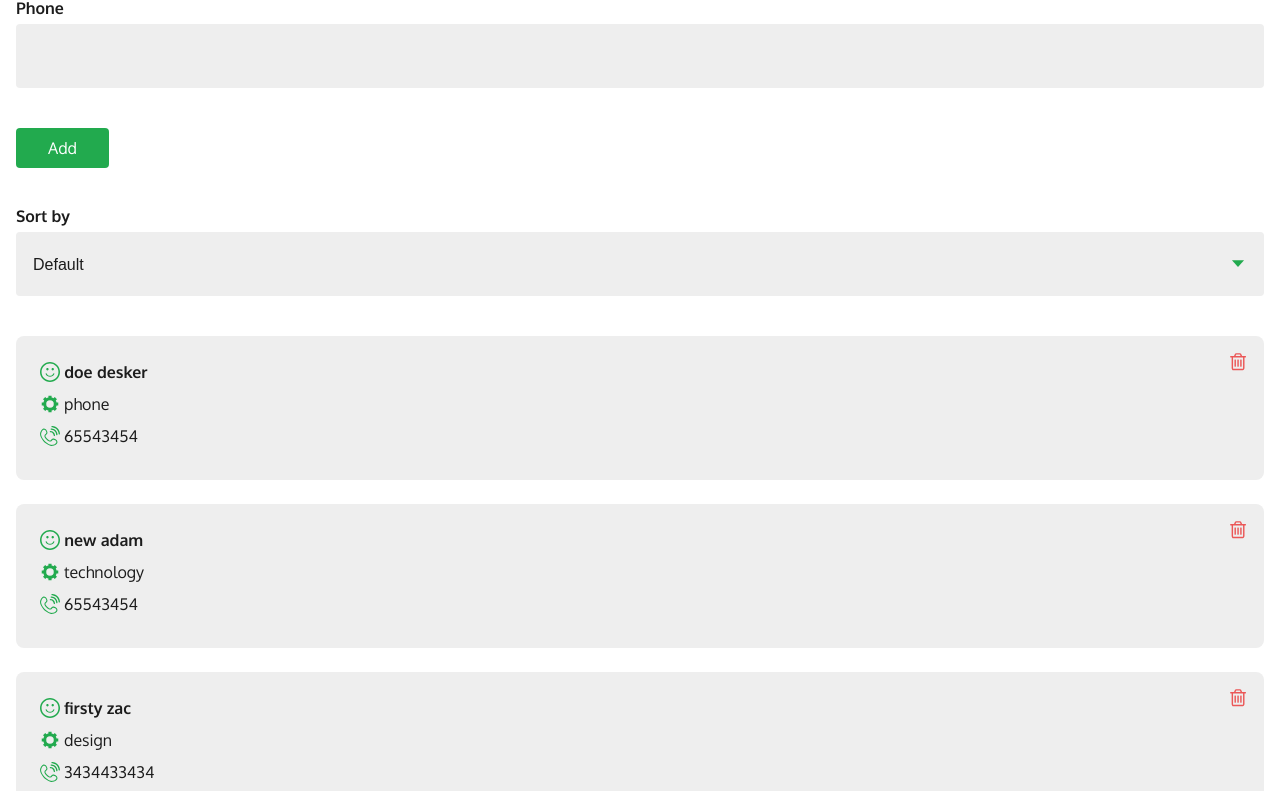
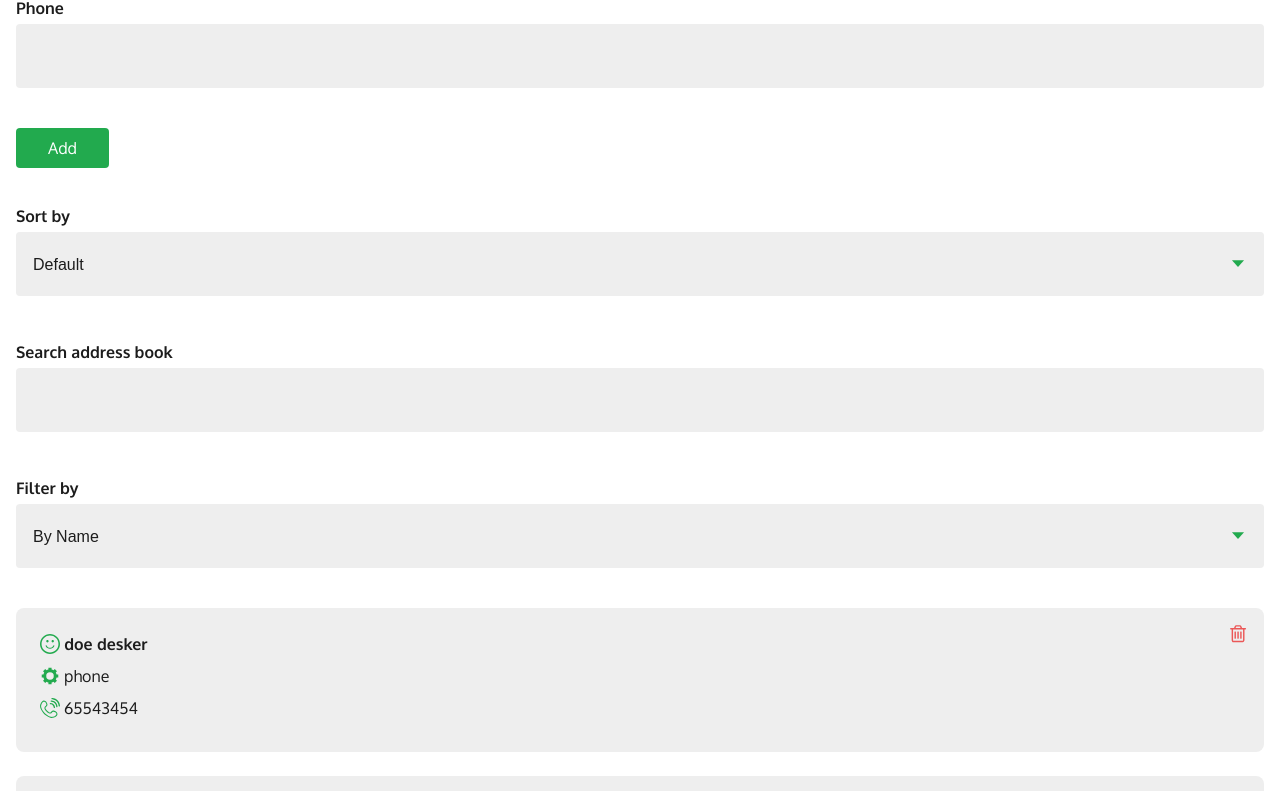
Before and after one commit to sharjeel3/react-address-book-ovo, a React (Create React App) app: page / in a window 1280 px wide. Shown: the part 512-1303 px from the top of the page. Built offline with nearby package versions, Linux system fonts and the light colour scheme.

Commit message:
Add filter address book functionality

```diff
--- /dev/null
+++ b/src/components/AddressBook/Filter/index.js
@@ -0,0 +1,43 @@
+import React from 'react';
+import PropTypes from 'prop-types';
+import { Dropdown } from '../../../ui-library/Dropdown';
+import { TextInput } from '../../../ui-library/TextInput';
+
+const options = [
+  {
+    name: 'By Name',
+    value: 'name'
+  },
+  {
+    name: 'By Department',
+    value: 'department'
+  }
+];
+
+export const AddressBookFilter = props => {
+  const { onFilterChange, filterOption, searchTerm, onSearch } = props;
+  return (
+    <>
+      <TextInput
+        value={searchTerm}
+        onChange={onSearch}
+        id="search-address-book"
+        label="Search address book"
+      />
+      <Dropdown
+        onChange={onFilterChange}
+        value={filterOption}
+        options={options}
+        label="Filter by"
+        id="filter-options-address-book"
+      />
+    </>
+  );
+};
+
+AddressBookFilter.propTypes = {
+  onSearch: PropTypes.func.isRequired,
+  onFilterChange: PropTypes.func.isRequired,
+  searchTerm: PropTypes.string.isRequired,
+  filterOption: PropTypes.string.isRequired
+};
--- a/src/components/AddressBook/index.js
+++ b/src/components/AddressBook/index.js
@@ -3,17 +3,45 @@ import PropTypes from 'prop-types';
 import { Root } from './styles';
 import { AddressCard } from './AddressCard';
 import { AddressBookSort } from './Sort';
+import { AddressBookFilter } from './Filter';
+import { Text } from '../../ui-library/Text';
 
 export const AddressBook = props => {
-  const { addressList, onDelete, onSort, sortOption } = props;
-  if (!addressList || addressList.length === 0) {
-    return <Root>No addresses found. Start by creating a new one.</Root>;
-  }
+  const {
+    addressList,
+    onDelete,
+    onSort,
+    sortOption,
+    searchTerm,
+    onSearch,
+    onFilterChange,
+    filterOption,
+    isAddressBookEmpty
+  } = props;
+
+  const hasFilteredAddresses = Array.isArray(addressList) && addressList.length > 0;
+
+  // No need to check isAddressBookEmpty as search input is not rendered then
+  const errorMessage =
+    searchTerm.length > 0 && !hasFilteredAddresses
+      ? 'No addresses found. Try searching a different combination'
+      : 'No addresses found. Start by creating a new one.';
 
   return (
     <Root>
+      {isAddressBookEmpty ? null : (
+        <>
           <AddressBookSort onSort={onSort} sortOption={sortOption} />
-      {addressList.map((address, ii) => {
+          <AddressBookFilter
+            filterOption={filterOption}
+            onFilterChange={onFilterChange}
+            onSearch={onSearch}
+            searchTerm={searchTerm}
+          />
+        </>
+      )}
+      {hasFilteredAddresses ? (
+        addressList.map((address, ii) => {
           const { firstName, lastName, department, phone, _id } = address;
           return (
             <AddressCard
@@ -26,7 +54,10 @@ export const AddressBook = props => {
               onDelete={onDelete}
             />
           );
-      })}
+        })
+      ) : (
+        <Text>{errorMessage}</Text>
+      )}
     </Root>
   );
 };
@@ -35,5 +66,10 @@ AddressBook.propTypes = {
   addressList: PropTypes.array.isRequired,
   onDelete: PropTypes.func.isRequired,
   onSort: PropTypes.func.isRequired,
-  sortOption: PropTypes.string.isRequired
+  onSearch: PropTypes.func.isRequired,
+  onFilterChange: PropTypes.func.isRequired,
+  sortOption: PropTypes.string.isRequired,
+  searchTerm: PropTypes.string.isRequired,
+  filterOption: PropTypes.string.isRequired,
+  isAddressBookEmpty: PropTypes.bool.isRequired
 };
--- a/src/hooks/AddressBook/index.js
+++ b/src/hooks/AddressBook/index.js
@@ -1,11 +1,13 @@
 import { useState } from 'react';
 import hash from 'object-hash';
-import { getSortedAddressBook } from './helpers';
+import { getSortedAddressBook, getFilteredAddressBook } from './helpers';
 import { initialState } from './addressbook';
 
 export const useAddressBookHook = () => {
   const [addressList, setAddressList] = useState([...initialState]);
   const [sortOption, setSortOption] = useState('_createdAt');
+  const [filterOption, setFilterOption] = useState('name');
+  const [searchTerm, setSearchTerm] = useState('');
 
   const addAddress = props => {
     const { firstName, lastName, department, phone } = props;
@@ -34,14 +36,30 @@ export const useAddressBookHook = () => {
     setSortOption(key);
   };
 
-  const filterAddressList = () => {};
+  const filterAddressList = option => {
+    setFilterOption(option);
+  };
+
+  const searchAddressList = value => {
+    setSearchTerm(value);
+  };
+
+  const filteredSortedAddressList = getFilteredAddressBook(
+    getSortedAddressBook(addressList, sortOption),
+    filterOption,
+    searchTerm
+  );
 
   return {
-    addressList: getSortedAddressBook(addressList, sortOption),
+    addressList: filteredSortedAddressList,
     addAddress,
     deleteAddress,
     sortAddressList,
     filterAddressList,
-    sortOption
+    searchAddressList,
+    sortOption,
+    searchTerm,
+    filterOption,
+    isAddressBookEmpty: addressList.length === 0
   };
 };
--- a/src/views/AddressBook/index.js
+++ b/src/views/AddressBook/index.js
@@ -10,7 +10,12 @@ export const AddressBookView = () => {
     addressList,
     deleteAddress,
     sortAddressList,
-    sortOption
+    filterAddressList,
+    searchAddressList,
+    sortOption,
+    searchTerm,
+    filterOption,
+    isAddressBookEmpty
   } = useAddressBookHook();
 
   const formProps = { onAdd: addAddress };
@@ -19,7 +24,12 @@ export const AddressBookView = () => {
     addressList,
     onDelete: deleteAddress,
     onSort: sortAddressList,
-    sortOption
+    onSearch: searchAddressList,
+    onFilterChange: filterAddressList,
+    sortOption,
+    searchTerm,
+    filterOption,
+    isAddressBookEmpty
   };
 
   return (
```
Lines whose indentation alone changed are shown as unchanged.
